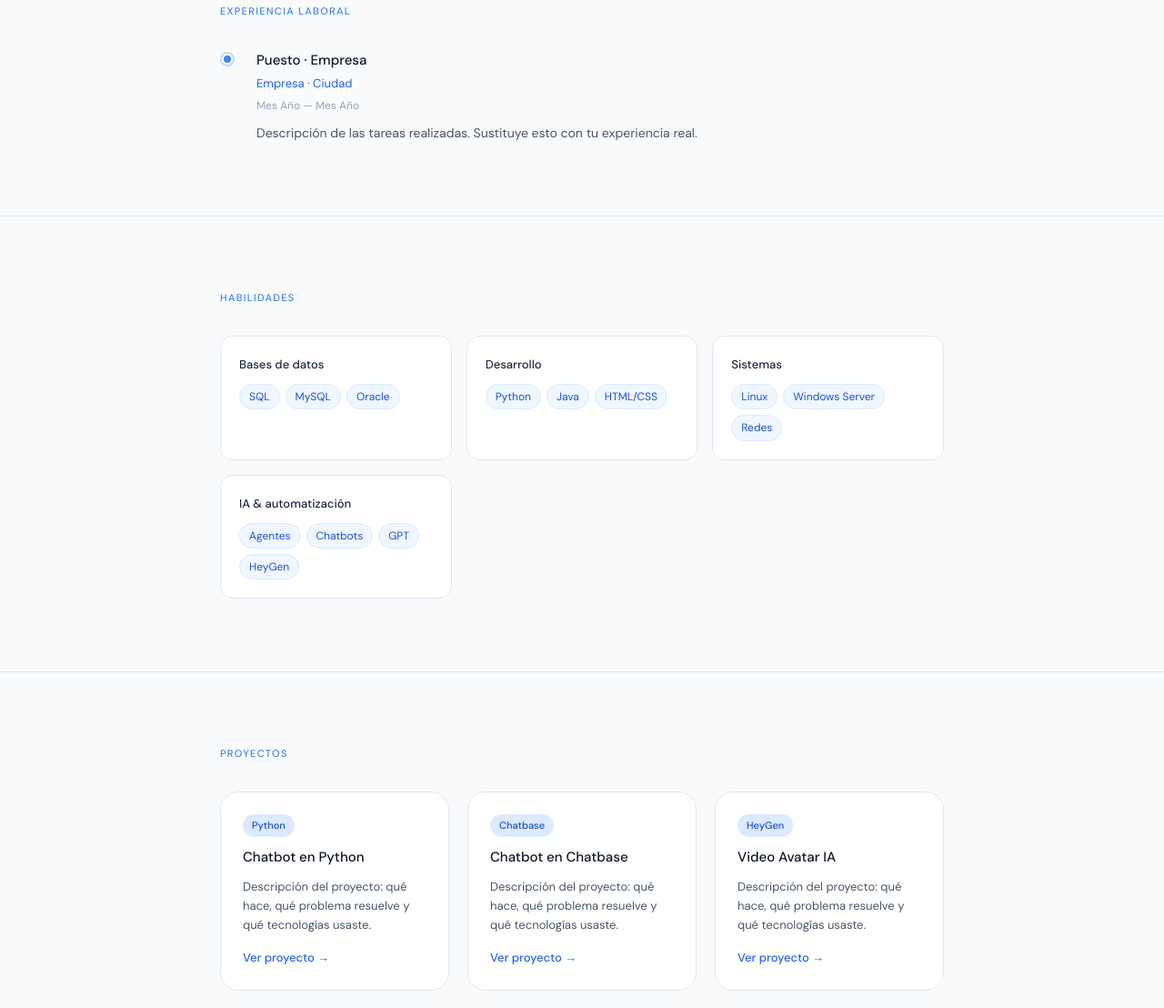
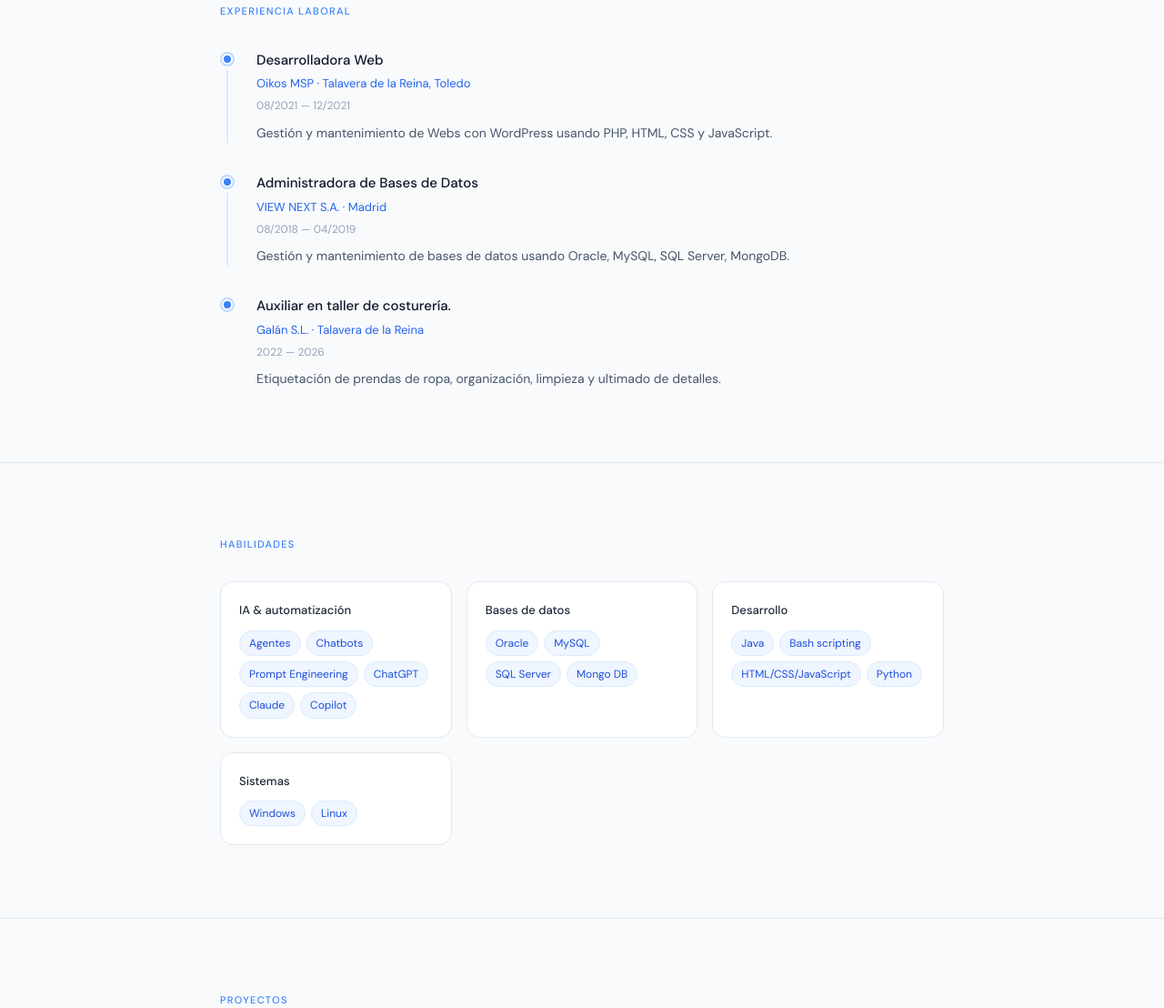
Before and after one commit to andreaelenai96/andreaelenai96.github.io, a plain HTML site: page index.html in a window 1280 px wide. Shown: the part 1492-2600 px from the top of the page at 91% size. Drawn offline with Linux system fonts and the light colour scheme.

Commit message:
Update index.html

```diff
--- a/index.html
+++ b/index.html
@@ -434,7 +434,7 @@
           <div class="tl-spine"><div class="tl-dot"></div><div class="tl-line"></div></div>
           <div class="tl-body">
             <div class="tl-title">Programa Superior Universitario en Inteligencia Artificial aplicada a la Empresa</div>
-            <div class="tl-where">En curso</div>
+            <div class="tl-where">FEDETO · Talavera de la Reina, Toledo</div>
             <div class="tl-date">09/03/2026 — actualidad</div>
             <div class="tl-desc">Agentes, GPTs, chatbots, herramientas generativas y automatización con IA.</div>
           </div>
@@ -473,10 +473,30 @@
         <div class="tl-row">
           <div class="tl-spine"><div class="tl-dot"></div><div class="tl-line"></div></div>
           <div class="tl-body">
-            <div class="tl-title">Puesto · Empresa</div>
-            <div class="tl-where">Empresa · Ciudad</div>
-            <div class="tl-date">Mes Año — Mes Año</div>
-            <div class="tl-desc">Descripción de las tareas realizadas. Sustituye esto con tu experiencia real.</div>
+            <div class="tl-title">Desarrolladora Web</div>
+            <div class="tl-where">Oikos MSP · Talavera de la Reina, Toledo</div>
+            <div class="tl-date">08/2021 — 12/2021</div>
+            <div class="tl-desc">Gestión y mantenimiento de Webs con WordPress usando PHP, HTML, CSS y JavaScript.</div>
+          </div>
+        </div>
+
+        <div class="tl-row">
+          <div class="tl-spine"><div class="tl-dot"></div><div class="tl-line"></div></div>
+          <div class="tl-body">
+            <div class="tl-title">Administradora de Bases de Datos</div>
+            <div class="tl-where">VIEW NEXT S.A. · Madrid</div>
+            <div class="tl-date">08/2018 — 04/2019</div>
+            <div class="tl-desc">Gestión y mantenimiento de bases de datos usando Oracle, MySQL, SQL Server, MongoDB.</div>
+          </div>
+        </div>
+
+         <div class="tl-row">
+          <div class="tl-spine"><div class="tl-dot"></div><div class="tl-line"></div></div>
+          <div class="tl-body">
+            <div class="tl-title">Auxiliar en taller de costurería.</div>
+            <div class="tl-where">Galán S.L. · Talavera de la Reina</div>
+            <div class="tl-date">2022 — 2026</div>
+            <div class="tl-desc">Etiquetación de prendas de ropa, organización, limpieza y ultimado de detalles.</div>
           </div>
         </div>
 
@@ -491,37 +511,40 @@
     <div class="container">
       <div class="section-label">Habilidades</div>
       <div class="skills-grid">
+         <div class="skill-card">
+          <h4>IA &amp; automatización</h4>
+          <div class="tags">
+            <span class="tag">Agentes</span>
+            <span class="tag">Chatbots</span>
+            <span class="tag">Prompt Engineering</span>
+            <span class="tag">ChatGPT</span>
+            <span class="tag">Claude</span>
+            <span class="tag">Copilot</span>
+          </div>
+        </div>
         <div class="skill-card">
           <h4>Bases de datos</h4>
           <div class="tags">
-            <span class="tag">SQL</span>
+            <span class="tag">Oracle</span>
             <span class="tag">MySQL</span>
-            <span class="tag">Oracle</span>
+            <span class="tag">SQL Server</span>
+            <span class="tag">Mongo DB</span>
           </div>
         </div>
         <div class="skill-card">
           <h4>Desarrollo</h4>
           <div class="tags">
+            <span class="tag">Java</span>
+            <span class="tag">Bash scripting</span>
+            <span class="tag">HTML/CSS/JavaScript</span>
             <span class="tag">Python</span>
-            <span class="tag">Java</span>
-            <span class="tag">HTML/CSS</span>
           </div>
         </div>
         <div class="skill-card">
           <h4>Sistemas</h4>
           <div class="tags">
+            <span class="tag">Windows</span>
             <span class="tag">Linux</span>
-            <span class="tag">Windows Server</span>
-            <span class="tag">Redes</span>
-          </div>
-        </div>
-        <div class="skill-card">
-          <h4>IA &amp; automatización</h4>
-          <div class="tags">
-            <span class="tag">Agentes</span>
-            <span class="tag">Chatbots</span>
-            <span class="tag">GPT</span>
-            <span class="tag">HeyGen</span>
           </div>
         </div>
       </div>
```
